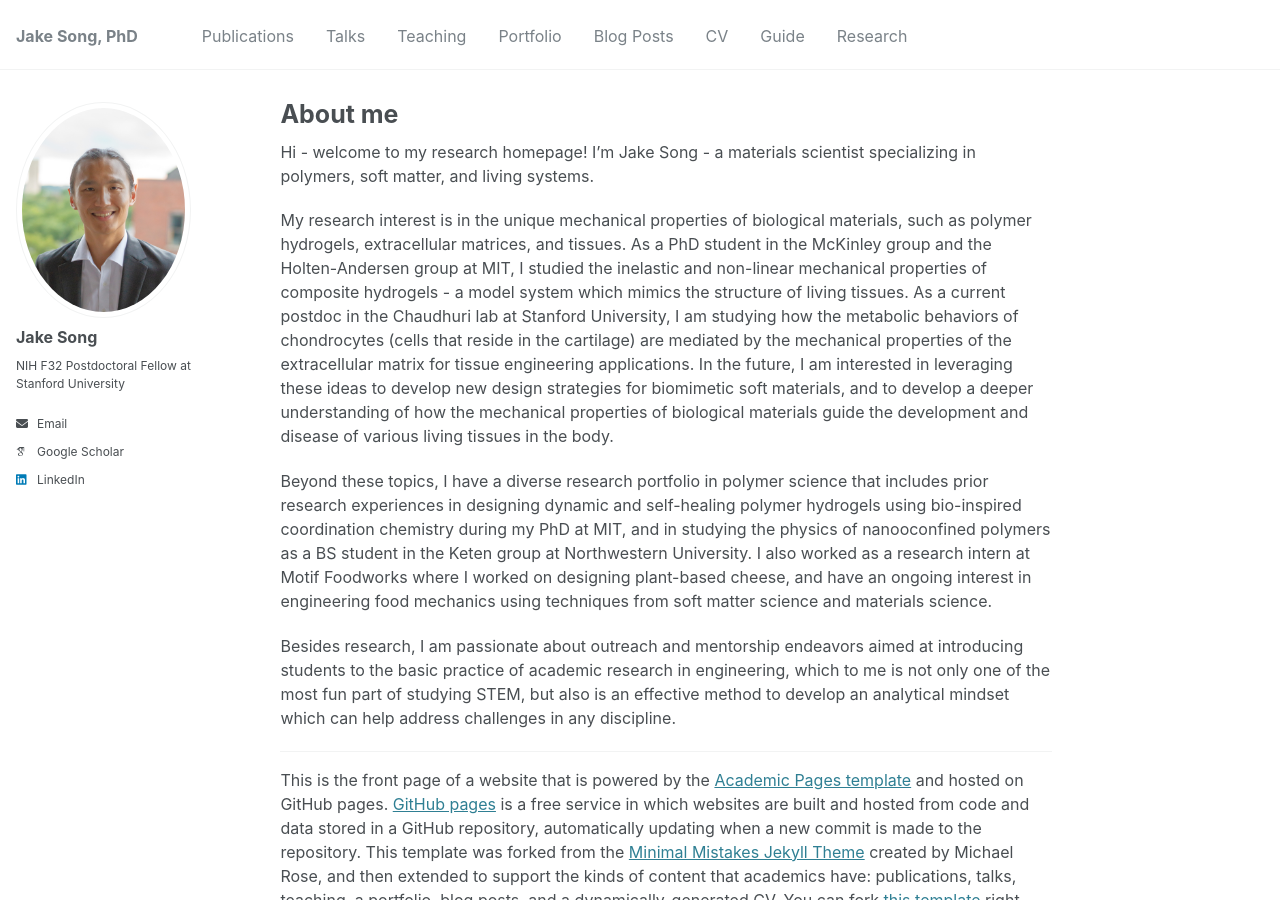
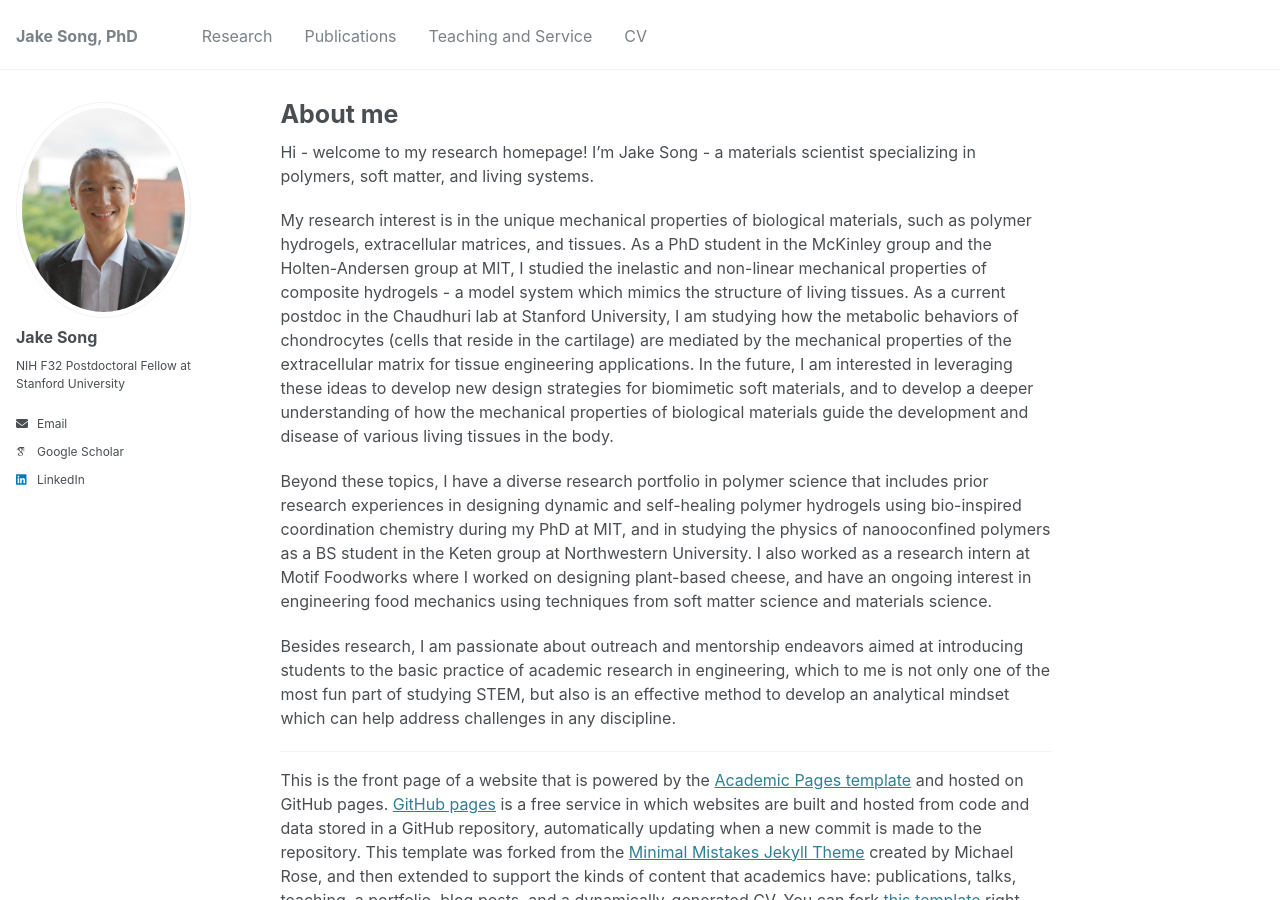
Before and after one commit to jakesong15/jakesong15.github.io, a Jekyll site: the page built from _pages/about.md, in a window 1280 px wide and 900 px high. Built offline with Jekyll 4.4.1, drawn with Linux system fonts in a browser that asks for light colours; some web fonts are replaced.

Commit message:
Update navigation.yml

```diff
--- a/_data/navigation.yml
+++ b/_data/navigation.yml
@@ -5,26 +5,14 @@
 # prevent it from being included in the site.
 
 main:
+  - title: "Research"
+    url: /research/
+
   - title: "Publications"
     url: /publications/
 
-  - title: "Talks"
-    url: /talks/
-
-  - title: "Teaching"
+  - title: "Teaching and Service"
     url: /teaching/
-
-  - title: "Portfolio"
-    url: /portfolio/
-
-  - title: "Blog Posts"
-    url: /year-archive/
 
   - title: "CV"
     url: /cv/
-
-  - title: "Guide"
-    url: /markdown/
-
-  - title: "Research"
-    url: /research/
```
